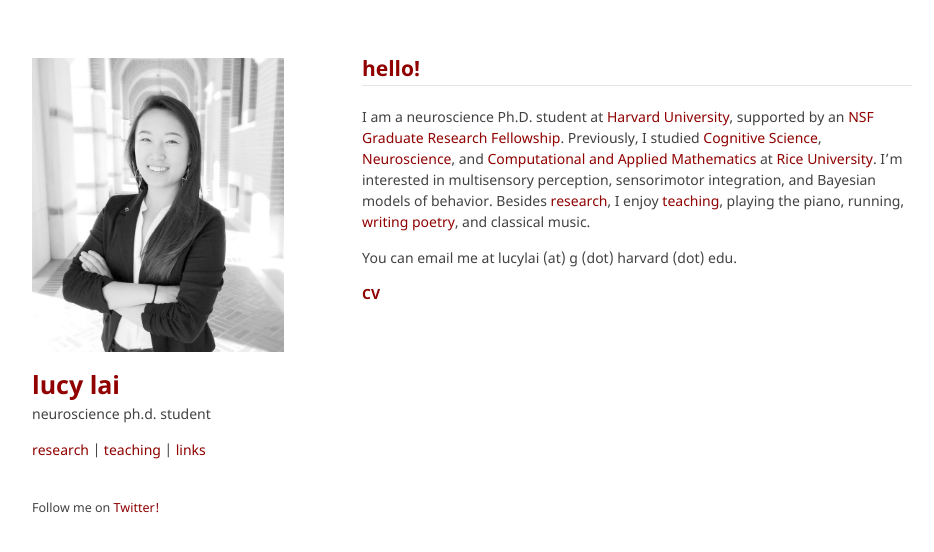
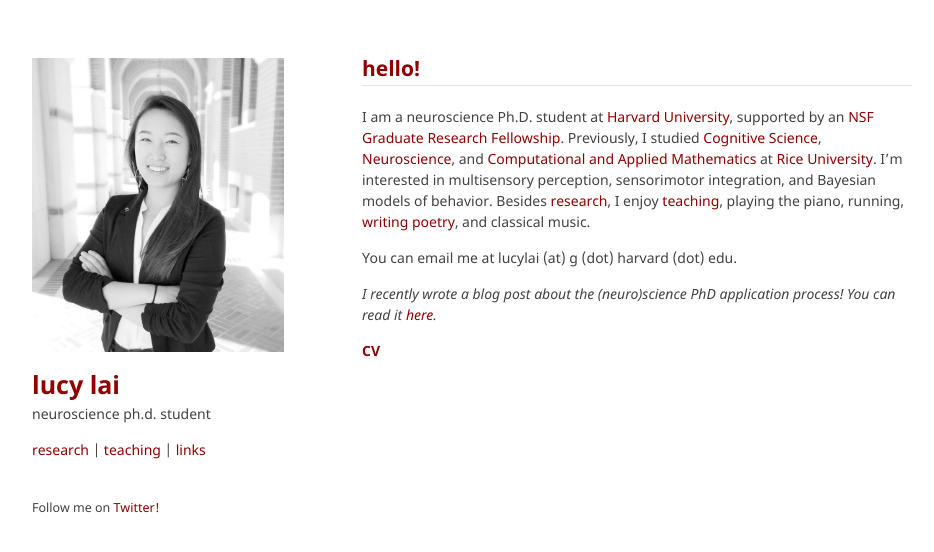
Before and after one commit to lucylai96/lucylai96.github.io, a Jekyll site: the page built from index.md, in a window 1280 px wide. Shown: the top 552 px of the page, without its empty margins (168-1102 px from the left). Built offline with Jekyll 4.4.1, drawn with Linux system fonts in a browser that asks for light colours; our own code applies the rules of GitHub Pages for plain Markdown files.

Commit message:
Update index.md

```diff
--- a/index.md
+++ b/index.md
@@ -4,4 +4,6 @@
 
 You can email me at lucylai (at) g (dot) harvard (dot) edu.
 
+*I recently wrote a blog post about the (neuro)science PhD application process! You can read it [here](https://lucyblogs.wordpress.com/2018/08/02/all-about-phd-applications/).*
+
 **[CV](./lai_cv.pdf)**
```
